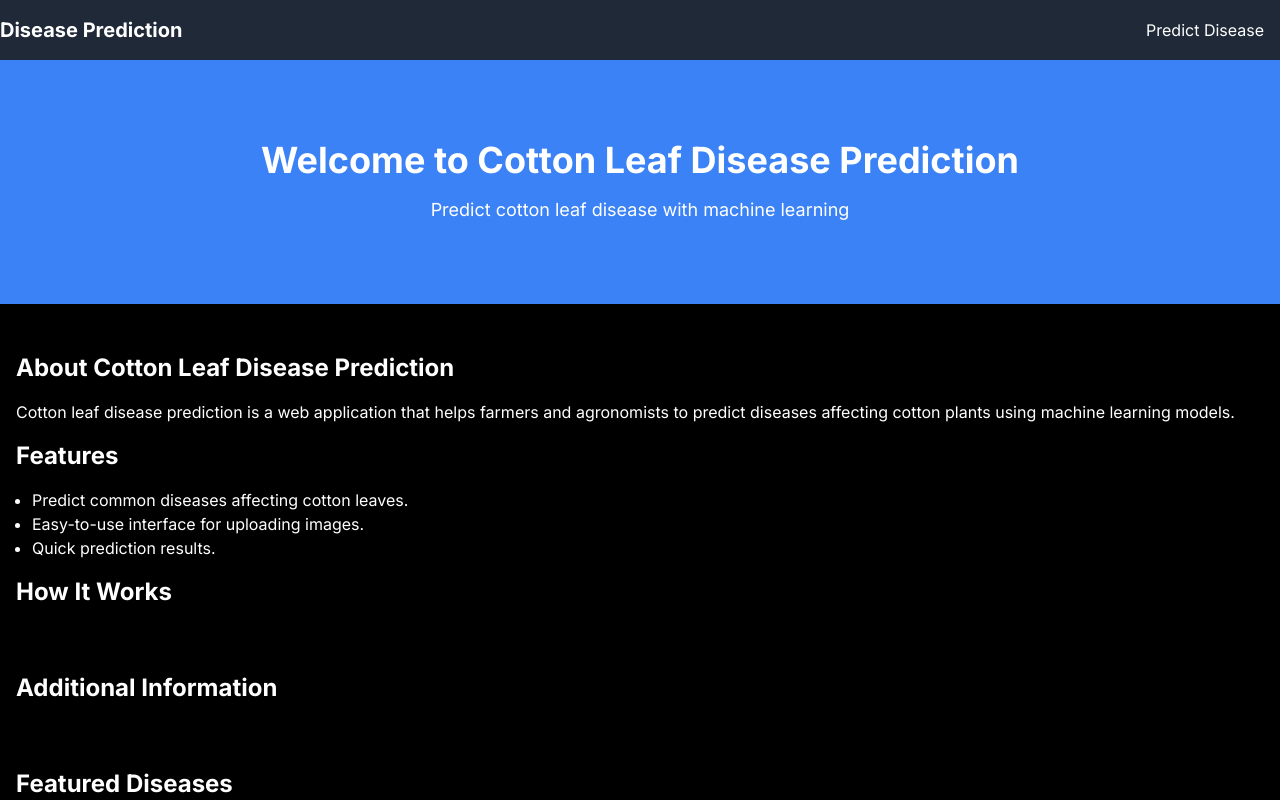
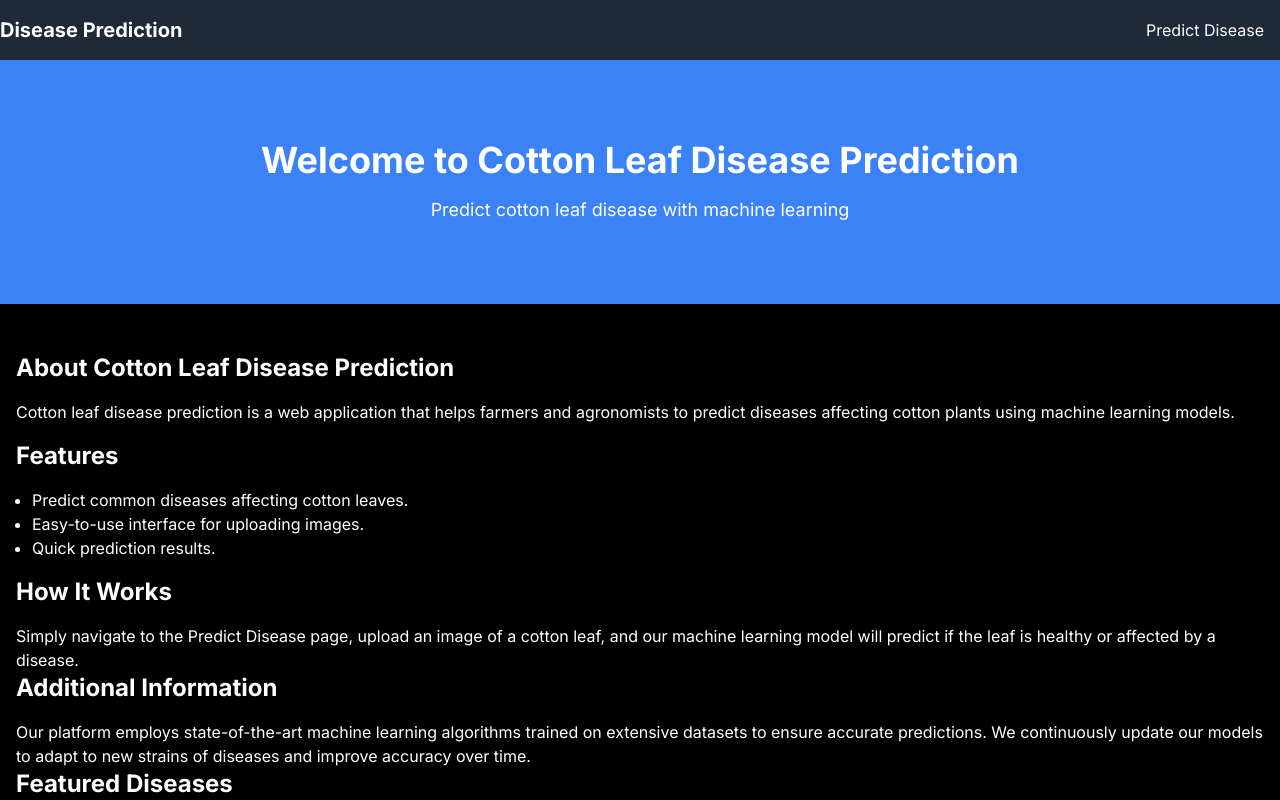
Before and after one commit to Aarjav638/Cotton_plant_disease, a Next.js app: page / in a window 1280 px wide. Shown: the top 800 px of the page. Built offline with nearby package versions, Linux system fonts and the light colour scheme.

Commit message:
fixed theme  issue

```diff
--- a/src/app/components/homepage.js
+++ b/src/app/components/homepage.js
@@ -98,7 +98,7 @@ export default function HomePage() {
         <li>Quick prediction results.</li>
       </ul>
       <h2 className="text-2xl font-bold text-white mb-4">How It Works</h2>
-      <p>
+      <p className="text-white">
         Simply navigate to the Predict Disease page, upload an image of a cotton
         leaf, and our machine learning model will predict if the leaf is healthy
         or affected by a disease.
@@ -106,7 +106,7 @@ export default function HomePage() {
       <h2 className="text-2xl font-bold text-white mb-4">
         Additional Information
       </h2>
-      <p>
+      <p className="text-white">
         Our platform employs state-of-the-art machine learning algorithms
         trained on extensive datasets to ensure accurate predictions. We
         continuously update our models to adapt to new strains of diseases and
```
